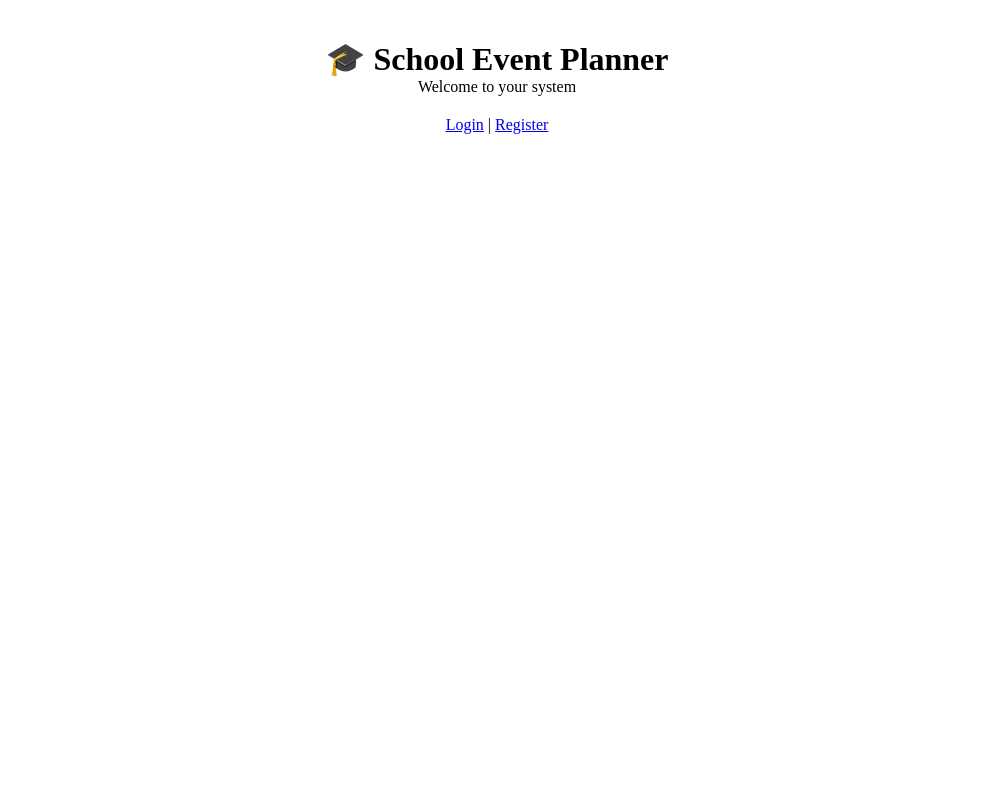
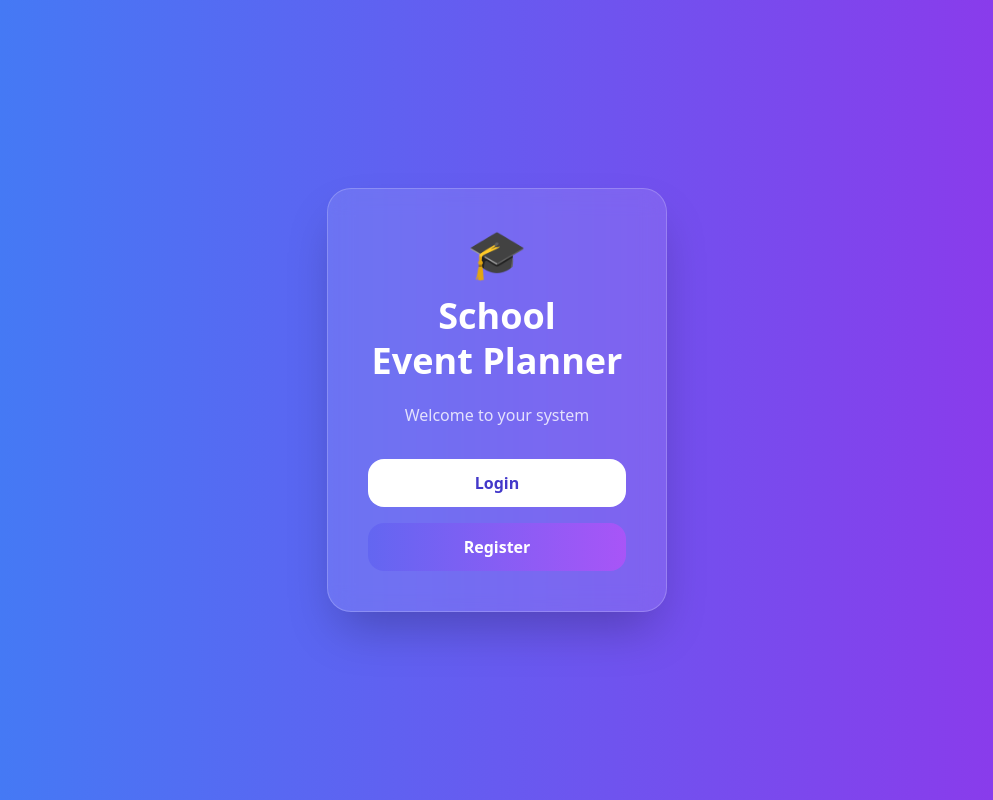
Before and after one commit to richlyn-sudo/school-event-planner, a Next.js app: page / in a window 1280 px wide. Shown: the whole page, without its empty margins (143-1136 px from the left). Built offline with nearby package versions, Linux system fonts and the light colour scheme.

Commit message:
initial commit

```diff
--- a/app/globals.css
+++ b/app/globals.css
@@ -1,10 +1,3 @@
-*{
-  margin: 0;
-  padding: 0;
-  box-sizing: border-box;
-}
-
-body{
-  margin: 0;
-  padding: 0;
-}
+@tailwind base;
+@tailwind components;
+@tailwind utilities;
--- a/app/login/page.tsx
+++ b/app/login/page.tsx
@@ -96,10 +96,9 @@ export default function LoginPage() {
   type="email"
   placeholder="Email"
   value={email}
-                onChange={(e) =>
-                  setEmail(e.target.value)
-                }
+  onChange={(e) => setEmail(e.target.value)}
   required
+  style={{ color: "black" }}
 />
 
             </div>
@@ -112,10 +111,9 @@ export default function LoginPage() {
   type="password"
   placeholder="Password"
   value={password}
-                onChange={(e) =>
-                  setPassword(e.target.value)
-                }
+  onChange={(e) => setPassword(e.target.value)}
   required
+  style={{ color: "black" }}
 />
 
             </div>
--- a/app/page.tsx
+++ b/app/page.tsx
@@ -1,12 +1,39 @@
+import Link from "next/link";
+
 export default function Home() {
   return (
-    <main style={{ padding: "40px", textAlign: "center" }}>
-      <h1>🎓 School Event Planner</h1>
-      <p>Welcome to your system</p>
+    <main className="min-h-screen flex items-center justify-center bg-gradient-to-r from-blue-500 to-purple-600">
+      <div className="w-[340px] p-10 rounded-3xl border border-white/20 bg-white/10 backdrop-blur-md shadow-2xl text-center">
 
-      <div style={{ marginTop: "20px" }}>
-        <a href="/login">Login</a> |{" "}
-        <a href="/register">Register</a>
+        <div className="text-5xl mb-4">🎓</div>
+
+        <h1 className="text-4xl font-bold text-white leading-tight">
+          School
+          <br />
+          Event Planner
+        </h1>
+
+        <p className="text-white/80 mt-5 mb-8">
+          Welcome to your system
+        </p>
+
+        <div className="flex flex-col gap-4">
+
+          <Link
+  href="/login"
+  className="w-full bg-white text-indigo-700 font-semibold py-3 rounded-2xl hover:scale-105 transition block text-center"
+>
+  Login
+</Link>
+
+          <Link
+  href="/register"
+  className="w-full bg-gradient-to-r from-indigo-500 to-purple-500 text-white font-semibold py-3 rounded-2xl hover:scale-105 transition block text-center"
+>
+  Register
+</Link>
+
+        </div>
       </div>
     </main>
   );
--- a/package.json
+++ b/package.json
@@ -19,9 +19,11 @@
     "@types/node": "^20",
     "@types/react": "^19",
     "@types/react-dom": "^19",
+    "autoprefixer": "^10.5.0",
     "eslint": "^9",
     "eslint-config-next": "16.2.6",
-    "tailwindcss": "^4",
+    "postcss": "^8.5.15",
+    "tailwindcss": "^3.4.19",
     "typescript": "^5"
   }
 }
--- /dev/null
+++ b/postcss.config.js
@@ -0,0 +1,6 @@
+module.exports = {
+  plugins: {
+    tailwindcss: {},
+    autoprefixer: {},
+  },
+}
--- /dev/null
+++ b/tailwind.config.js
@@ -0,0 +1,11 @@
+module.exports = {
+  content: [
+    "./pages/**/*.{js,ts,jsx,tsx}",
+    "./components/**/*.{js,ts,jsx,tsx}",
+    "./app/**/*.{js,ts,jsx,tsx}",
+  ],
+  theme: {
+    extend: {},
+  },
+  plugins: [],
+}
```
Also changed, not shown: 1 other file (tests, documents, lock files or other folders). Lines whose indentation alone changed are shown as unchanged.
